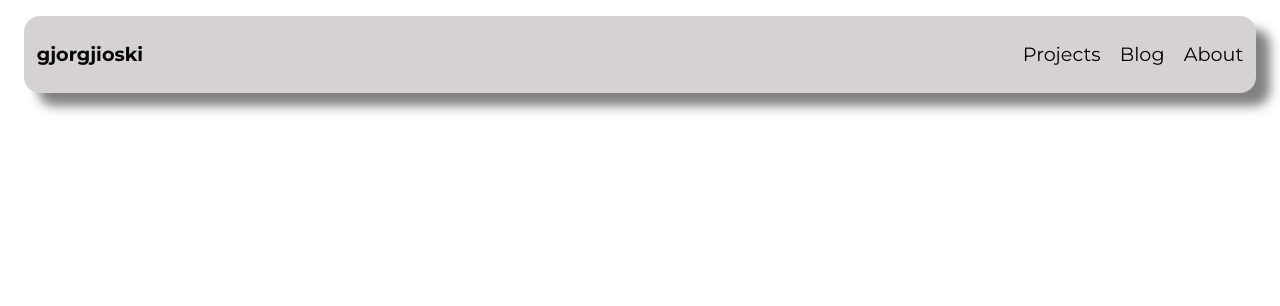
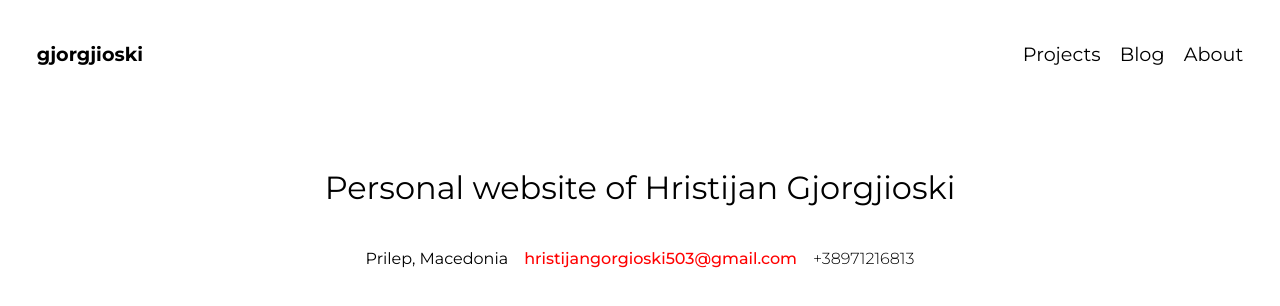
Before and after one commit to HristijanGjorgjioski/PersonalWebsite, a React (Create React App) app: page / in a window 1280 px wide. Shown: the top 306 px of the page. Built offline with nearby package versions, Linux system fonts and the light colour scheme.

Commit message:
started working on hero section

```diff
--- a/src/App.styles.sass
+++ b/src/App.styles.sass
@@ -3,8 +3,8 @@
 .main-container
   font-family: 'Montserrat', sans-serif
   @include flexCenter(column)
-  @include boxShadow()
-  background: $app-primary
+  // @include boxShadow()
+  // background: $app-primary
   border-radius: 1rem
   padding: 0 .8rem
   margin: 1rem
--- a/src/App.tsx
+++ b/src/App.tsx
@@ -1,15 +1,19 @@
 import React from "react";
+import { BrowserRouter, Route, Routes } from "react-router-dom";
 
 import Navbar from "./components/Navbar/Navbar";
 
+import Home from "pages/Home";
 import "./App.styles.sass";
-import { BrowserRouter } from "react-router-dom";
 
 const App: React.FC = () => {
   return (
     <div className='main-container'>
       <BrowserRouter>
         <Navbar />
+        <Routes>
+          <Route path="/" element={<Home />} />
+        </Routes>
       </BrowserRouter>
     </div>
   );
--- /dev/null
+++ b/src/components/Hero/Hero.styles.sass
@@ -0,0 +1,21 @@
+@import '../../sass/globalStyles.styles'
+
+.hero
+    @include flexCenter(column)
+    align-items: center
+    margin-top: 2rem
+    h4
+        font-weight: 400
+        font-size: 2rem
+
+.hero-personal__info
+    @include flexCenter(row)
+    gap: 1rem
+
+.hero-personal__info-location
+.hero-personal__info-number
+    font-weight: 300
+
+.hero-personal__info-email
+    font-weight: 500
+    color: red
--- /dev/null
+++ b/src/components/Hero/Hero.tsx
@@ -0,0 +1,18 @@
+import React from 'react'
+
+import './Hero.styles.sass'
+
+const Hero: React.FC = () => {
+  return (
+    <div className='hero'>
+        <h4 className='hero-title'>Personal website of Hristijan Gjorgjioski</h4>
+        <div className='hero-personal__info'>
+            <span className='hero-personal__info-location'>Prilep, Macedonia</span>
+            <span className='hero-personal__info-email'>hristijangorgioski503@gmail.com</span>
+            <span className='hero-personal__info-number'>+38971216813</span>
+        </div>
+    </div>
+  )
+}
+
+export default Hero
--- a/src/components/Navbar/Navbar.styles.sass
+++ b/src/components/Navbar/Navbar.styles.sass
@@ -12,23 +12,22 @@
     font-weight: bold
     text-decoration: none
     color: black
-    border-bottom: 2px solid $app-primary;
+    border-bottom: 2px solid white;
     transition: 0.3s ease;
     &:hover
-      border-color: white;
+      border-color: black;
 
 .navbar__lis
   width: 60%
   display: flex
-  align-items: end
-  justify-content: end
+  justify-content: flex-end
   gap: 1.2rem
   h4
     cursor: pointer
     font-weight: 400
     color: black
     text-decoration: none
-    border-bottom: 2px solid $app-primary;
+    border-bottom: 2px solid white;
     transition: 0.3s ease;
     &:hover
-      border-color: white;
+      border-color: black;
--- /dev/null
+++ b/src/pages/Home.tsx
@@ -0,0 +1,12 @@
+import React from 'react'
+import Hero from 'components/Hero/Hero'
+
+const Home: React.FC = () => {
+  return (
+    <div className=''>
+        <Hero />
+    </div>
+  )
+}
+
+export default Home
```
